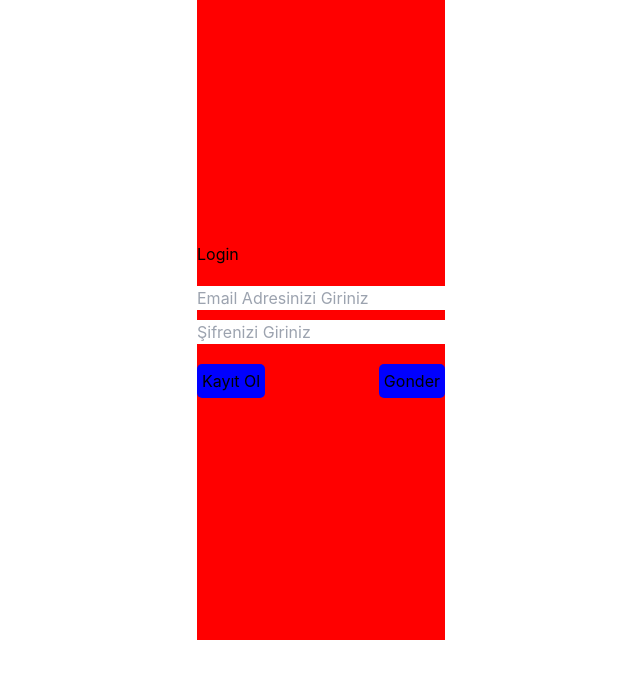
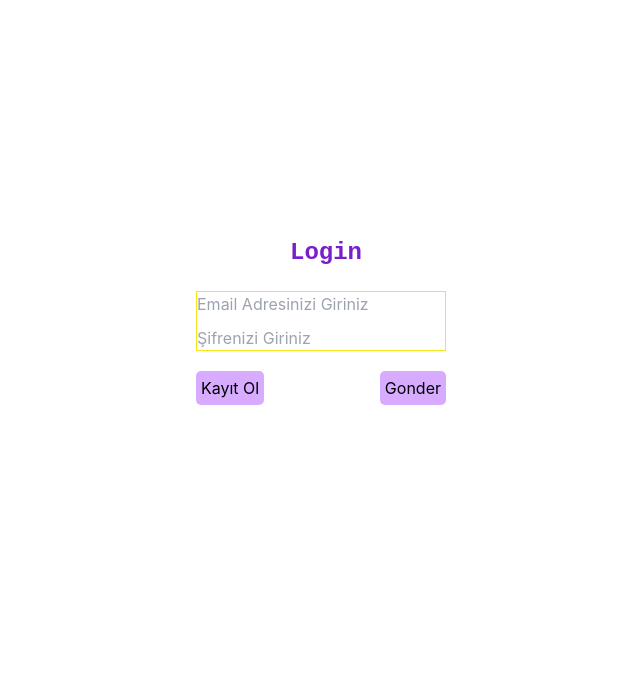
Before and after one commit to EgemenSucuoglu/Twitter-on-90-s, a React (Create React App) app: page / in a window 1280 px wide. Shown: the top 678 px of the page, without its empty margins (319-959 px from the left). Built offline with nearby package versions, Linux system fonts and the light colour scheme; no server answers.

Commit message:
profile bilgisi localstoragea yazildi

```diff
--- a/src/App.css
+++ b/src/App.css
@@ -19,20 +19,31 @@ body {
   height: 50vw;
   justify-content: center;
   align-items: center;
-  background-color: red;
+  /* background-color: red; */
 }
+
+.login-main h2 {
+  font-weight: bold;
+  text-align: center;
+  color: #791ece;
+  font-family: "Courier New", Courier, monospace;
+  margin-left: 10px;
+  font-size: 1.5rem;
+}
+
 .login-inputs {
   display: flex;
   flex-direction: column;
   gap: 10px;
   margin: 20px 0 20px 0;
+  border: 1px solid #f7e61c;
 }
 .login-buttons {
   display: flex;
   justify-content: space-between;
 }
 .login-buttons button {
-  background-color: blue;
+  background-color: #d7abff;
   border-radius: 5px;
   padding: 5px;
 }
@@ -43,10 +54,10 @@ body {
   height: 50vw;
   justify-content: center;
   align-items: center;
-  background-color: red;
+  /* background-color: red; */
 }
 .signup-main button {
-  background-color: blue;
+  background-color: #d7abff;
   padding: 5px;
   margin-top: 10px;
   border-radius: 10px;
@@ -87,3 +98,11 @@ body {
   overflow: scroll;
   height: 450px;
 }
+
+.colors {
+  background-color: #d7abff;
+  background-color: #fad2cb;
+  background-color: #f7e61c;
+  color: #9bebd0;
+  color: #ffffff;
+}
--- a/src/App.js
+++ b/src/App.js
@@ -15,7 +15,9 @@ import { AppContext } from "./AppContext";
 
 function App() {
   const [trends, setTrends] = useState([]);
-  const [user, setUser] = useState({});
+  const [user, setUser] = useState(
+    JSON.parse(localStorage.getItem("user")) || null
+  );
 
   useEffect(() => {
     axios
--- a/src/components/SignUp.js
+++ b/src/components/SignUp.js
@@ -24,6 +24,7 @@ export default function SignUp() {
           history.push("/");
         }, 1000);
         setUser(res.data);
+        localStorage.setItem("user", JSON.stringify(data));
       })
       .catch((err) => console.log(err));
   }
```
